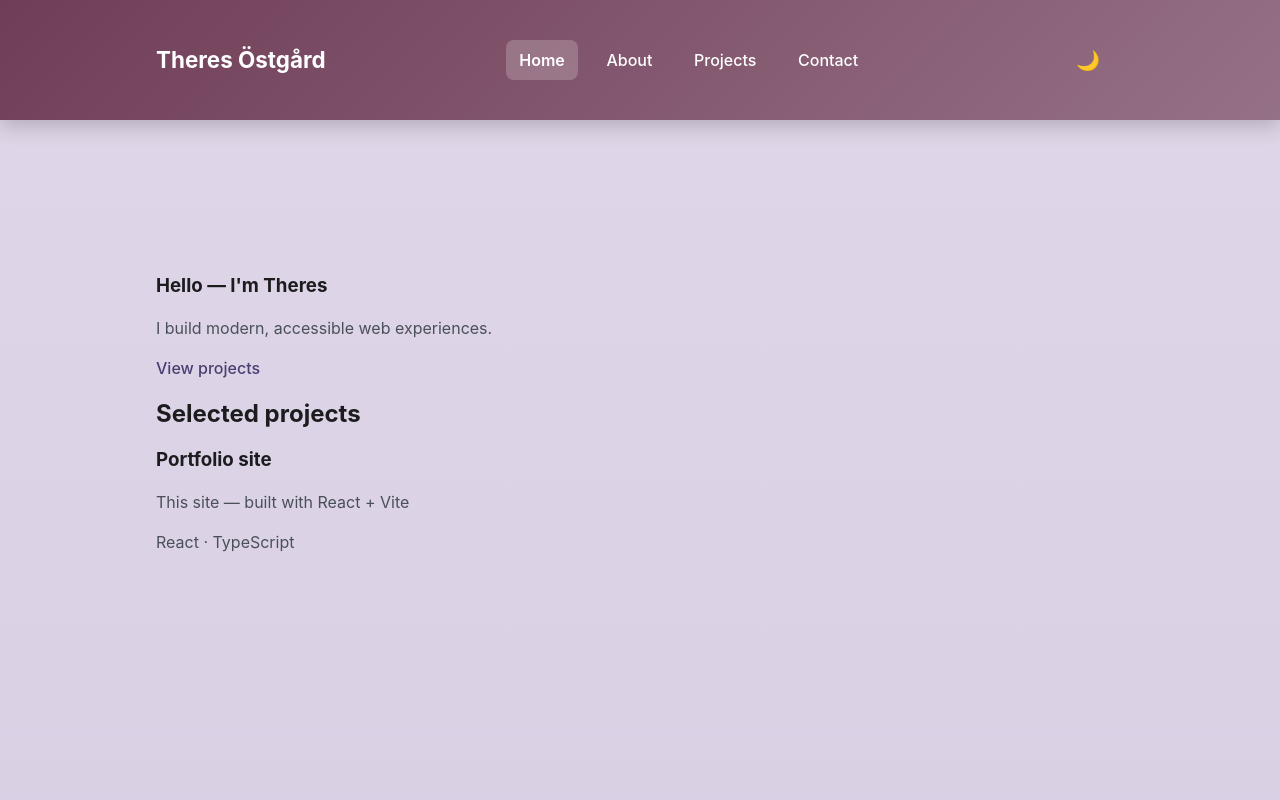
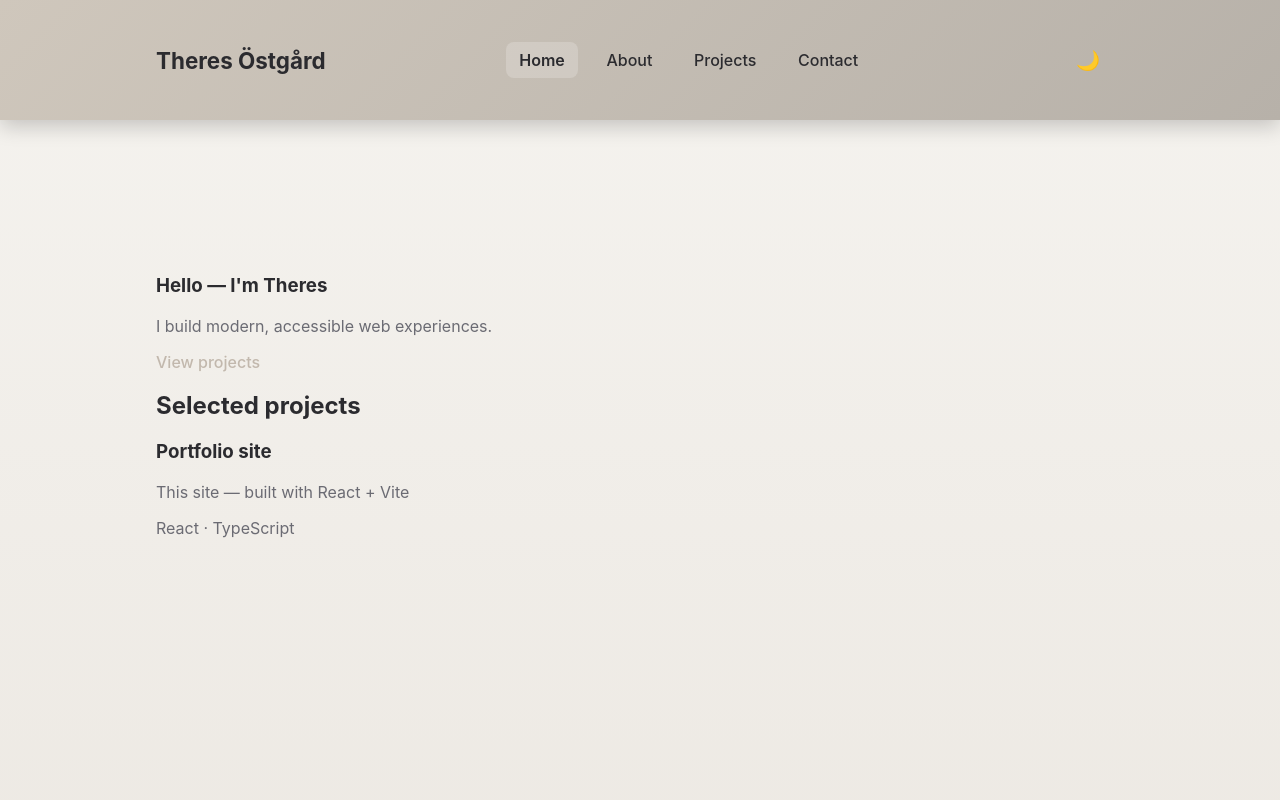
Before and after one commit to theresostgard/TheresWebPortfolio2026, a React (Vite) app: page / in a window 1280 px wide. Shown: the top 800 px of the page. Built offline with nearby package versions, Linux system fonts and the light colour scheme.

Commit message:
Colour theme set.

```diff
--- a/src/App.css
+++ b/src/App.css
@@ -1,42 +1,7 @@
 /* =======================
    Variables / Themes
 ======================= */
-:root {
-  --font-sans: "Inter", system-ui, sans-serif;
-  --line-height: 1.5;
-  --weight-normal: 400;
 
-  /* Body bakgrund */
-   --bg-layer-1: #e0d6e8; /* mörkare ljus plommon/lila */
-  --bg-layer-2: #d8cfe4; /* mjukare gradient mot toppen */
-
-  /* Text */
-  --text-primary: #1c1c1e;
-  --text-secondary: #4a5058;
-
-  /* Accent färger */
-    --accent: #4b3f72;   /* djup plommon */
-  --accent-2: #2f4f6b; /* petrol/blågrå */
-
-  /* Border / skuggor */
-  --border-soft: rgba(0,0,0,0.06);
-
-  /* Header – samma för light & dark */
-  --header-bg: linear-gradient(135deg, var(--accent), var(--accent-2));
-  --text-header: #f2f2f3; /* ljus text som kontrasterar */
-}
-
-html.dark {
-  /* Dark mode – resten av sidan */
-  --bg-layer-1: #0f1115;
-  --bg-layer-2: #15171c;
-  --text-primary: #f2f2f3;
-  --text-secondary: #b4b4be;
-
-  /* Header – oförändrad */
-  --header-bg: linear-gradient(135deg, var(--accent), var(--accent-2));
-  --text-header: #f2f2f3;
-}
 
 /* =======================
    Base Styles
--- a/src/components/header.css
+++ b/src/components/header.css
@@ -1,7 +1,3 @@
-:root {
-  --header-bg: linear-gradient(135deg, #703d57, #957186); /* mörkt lila/brunt */
-  --text-header: #fff;
-}
 
 .site-header {
   position: fixed;
--- a/src/index.css
+++ b/src/index.css
@@ -1,31 +1,32 @@
 :root {
   --font-sans: "Inter", system-ui, sans-serif;
 
-  /* Body bakgrund */
-  --bg-layer-1: #faf8f7;
-  --bg-layer-2: #f1ece9;
+  /* Bakgrunder */
+  --bg-layer-1: #f5f3ef;   /* varm beige */
+  --bg-layer-2: #ece8e2;   /* ljus sand */
 
   /* Text */
-  --text-primary: #1c1c1e;
-  --text-secondary: #5c5c66;
+  --text-primary: #2b2b2f;
+  --text-secondary: #6b6b73;
 
-  /* Accent färger */
-  --accent: #8b5d73;      /* dusty rose */
-  --accent-2: #6f7ba2;    /* muted lavender */
+  /* Accent (inte rosa/lila, utan champagne/taupe) */
+  --accent: #c2b8ad;      /* mjuk taupe */
+  --accent-2: #a9a6a1;    /* silvergrå */
 
-  /* Border / skuggor */
+  /* Border / skugga */
   --border-soft: rgba(0,0,0,0.06);
 
-  /* Header – samma för light & dark */
-  --header-bg: linear-gradient(135deg, var(--accent), var(--accent-2));
-    --text-header: #f2f2f3; /* ljus text som kontrasterar */
+  /* Header */
+  --header-bg: linear-gradient(135deg, #cfc7bc, #b7b1a9);
+  --text-header: #2b2b2f;
 }
+
 
 /* Dark mode – resten av sidan ändras, men inte headern */
 html.dark {
-  --bg-layer-1: #0f1115;
-  --bg-layer-2: #15171c;
+  --bg-layer-1: #0f1114;
+  --bg-layer-2: #171a1f;
 
-  --text-primary: #f2f2f3;
-  --text-secondary: #b4b4be;
+  --text-primary: #f1f1f2;
+  --text-secondary: #b5b6ba;
 }
```
